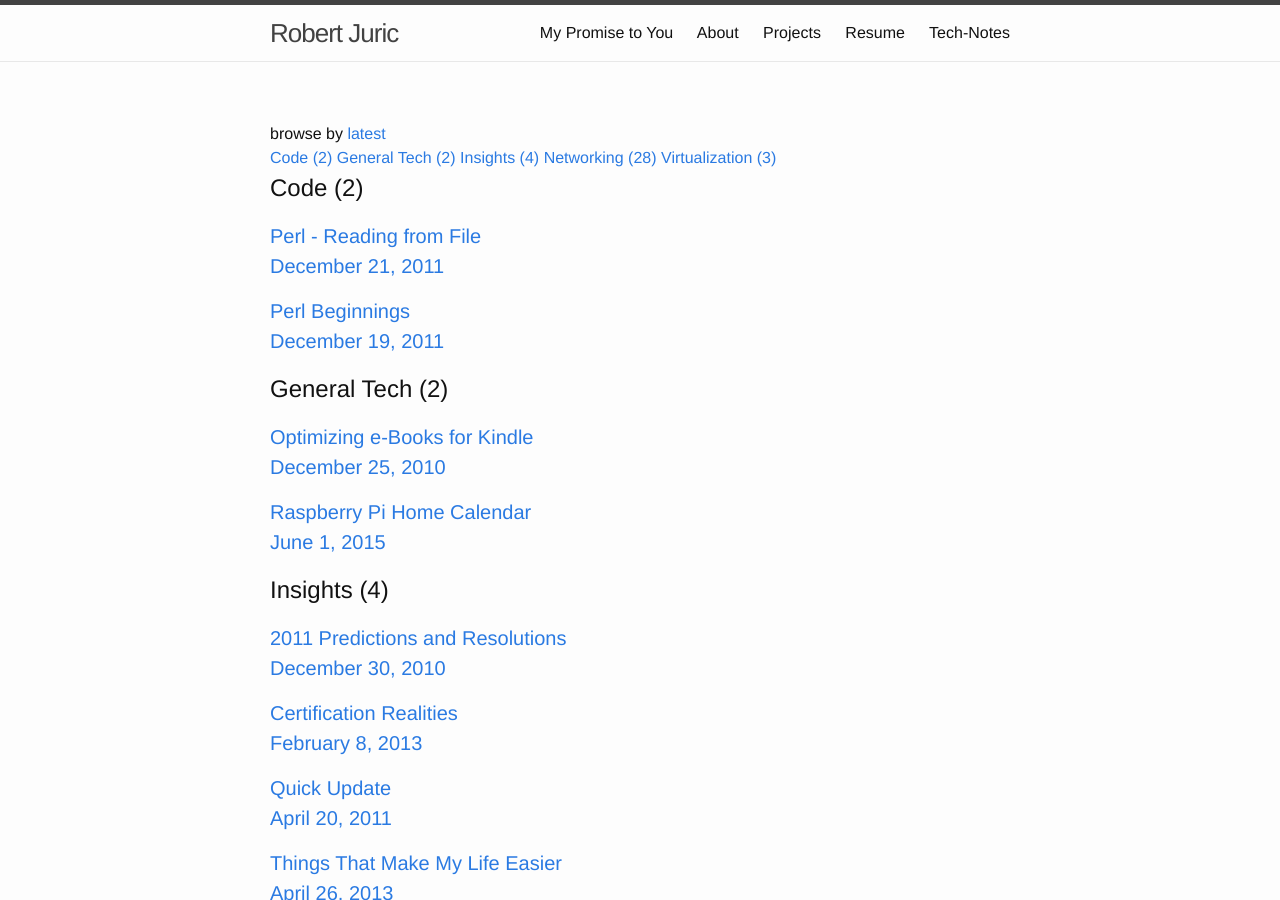
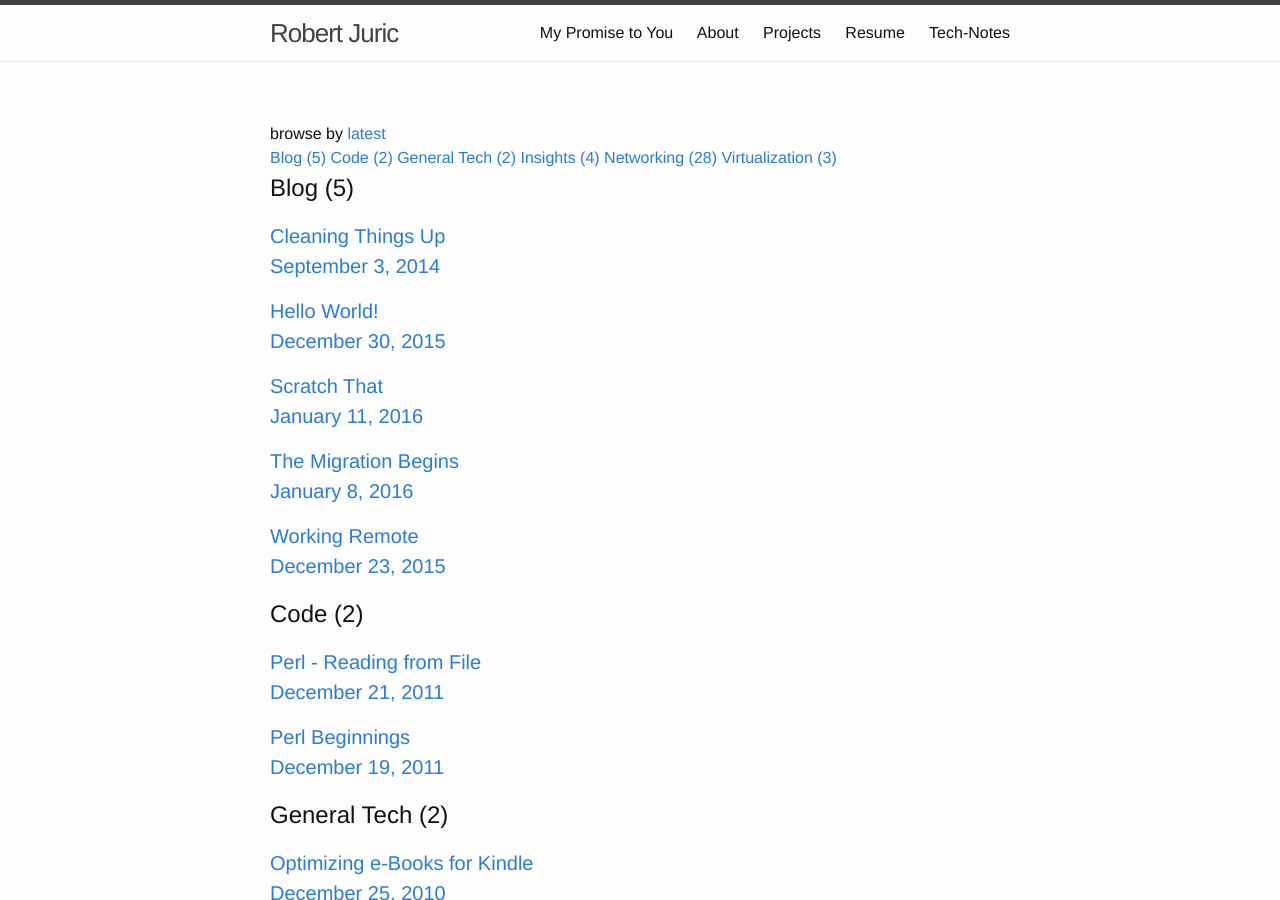
Before and after one commit to robertjuric/robertjuric.github.io, a Jekyll site: the page built from archivebycategory.md, in a window 1280 px wide and 900 px high. Built offline with Jekyll 4.4.1, drawn with Linux system fonts in a browser that asks for light colours.

```diff
--- a/_posts/2014-09-03-cleaning-things-up.markdown
+++ b/_posts/2014-09-03-cleaning-things-up.markdown
@@ -6,6 +6,8 @@ layout: post
 slug: cleaning-things-up
 title: Cleaning Things Up
 wordpress_id: 1012
+categories:
+- Blog
 tags:
 - custom post type
 - rss
--- a/_posts/2015-12-23-working-remote.markdown
+++ b/_posts/2015-12-23-working-remote.markdown
@@ -6,6 +6,8 @@ layout: post
 slug: working-remote
 title: Working Remote
 wordpress_id: 1049
+categories:
+- Blog
 tags:
 - life
 - remote
--- a/_posts/2015-12-30-hello-world.markdown
+++ b/_posts/2015-12-30-hello-world.markdown
@@ -1,6 +1,8 @@
 ---
 layout: post
 title:  "Hello World!"
+categories:
+- Blog
 ---
 Hello from Jekyll/GitHub Pages. In an effort to clean up my online writing I plan on migrating my domain and blog to Jekyll hosted on GitHub Pages.
 
--- a/_posts/2016-01-11-scratch-that.markdown
+++ b/_posts/2016-01-11-scratch-that.markdown
@@ -1,6 +1,8 @@
 ---
 layout: post
 title: Scratch That
+categories:
+- Blog
 ---
 
 I know I said I would be migrating all of my old Wordpress posts over to Jekyll, but I've decided to alter course. I have struggled with the presentation of my website/domain for a while now. Honestly I haven't been crazy that when you visit my domain name, my high-level online representation, that you're met with fairly boring, rephrased, technical documentation.
--- a/_posts/2016-1-8-migration-begins.markdown
+++ b/_posts/2016-1-8-migration-begins.markdown
@@ -1,6 +1,8 @@
 ---
 layout: post
 title: The Migration Begins
+categories:
+- Blog
 ---
 
 I pulled the trigger. I did some research and found a solid way to import my wordpress posts into a text/markdown format. I've put all my previous posts into my `_drafts` folder while I work on cleaning up the markdown, correcting photos, and removing stale content. I've also redirected my domain to my GitHub pages URL while I figure out what to do with the domain.
```
